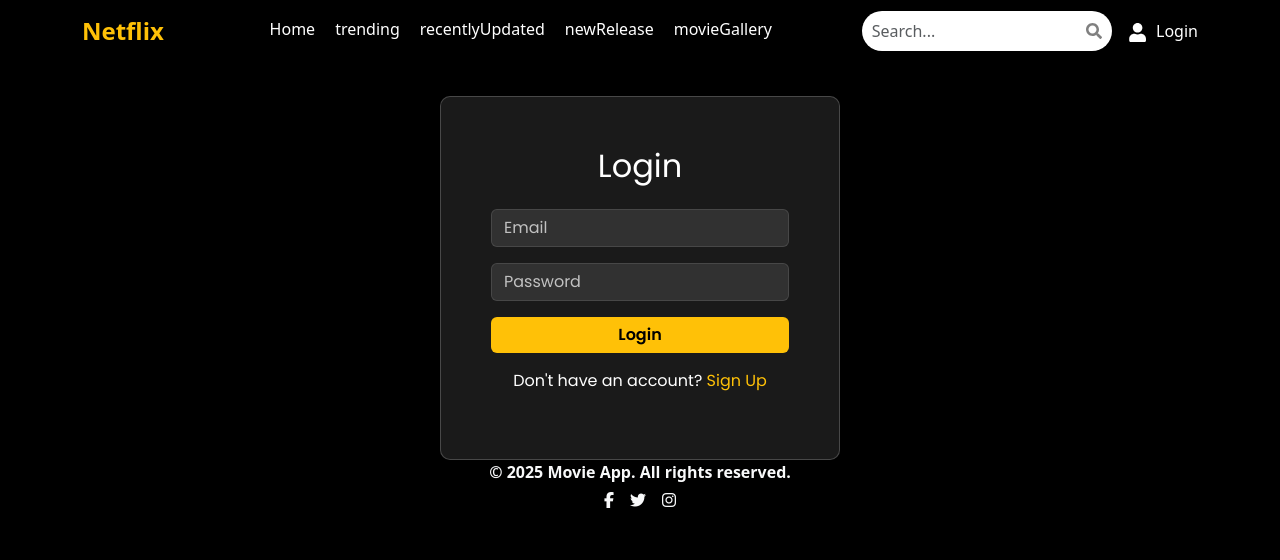
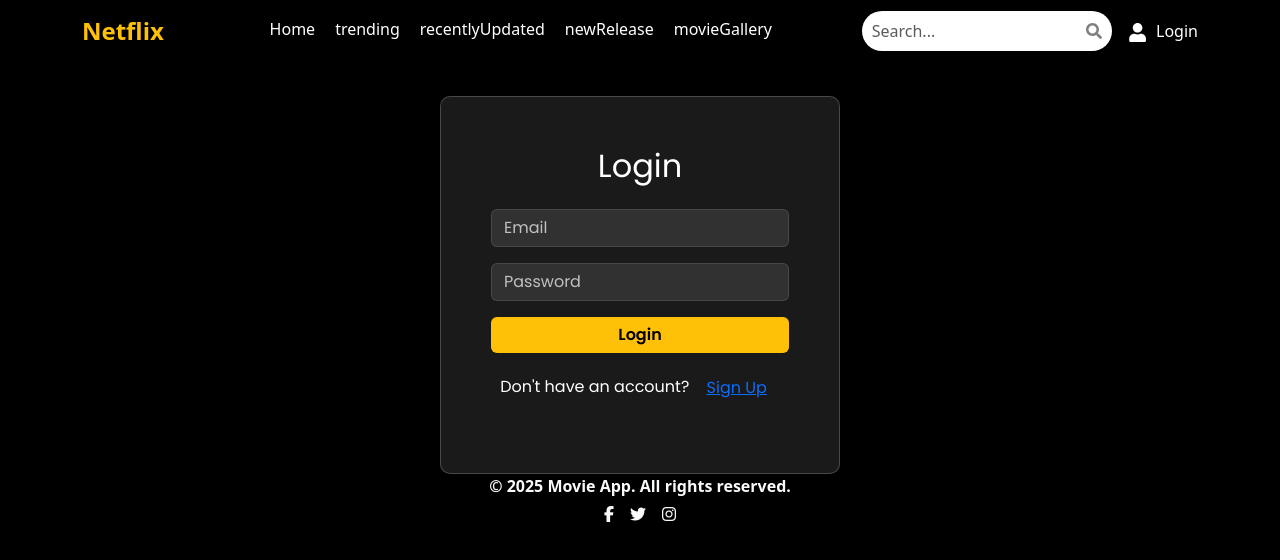
Before and after one commit to salmasnawi/Movie-Streaming, a React (Create React App) app: page /#/login in a window 1280 px wide. Shown: the top 560 px of the page. Built offline with nearby package versions, Linux system fonts and the light colour scheme; no server answers.

Commit message:
Fix Sign Up button issue in GitHub Pages

```diff
--- a/src/components/Login.jsx
+++ b/src/components/Login.jsx
@@ -58,7 +58,9 @@
           </button>
         </form>
         <p className="text-center mt-3">
-          Don't have an account? <a href="/signup">Sign Up</a>
+          Don't have an account?     <button className="btn btn-link" onClick={() => navigate("/signup")}>
+            Sign Up
+          </button>
         </p>
       </div>
 
```
